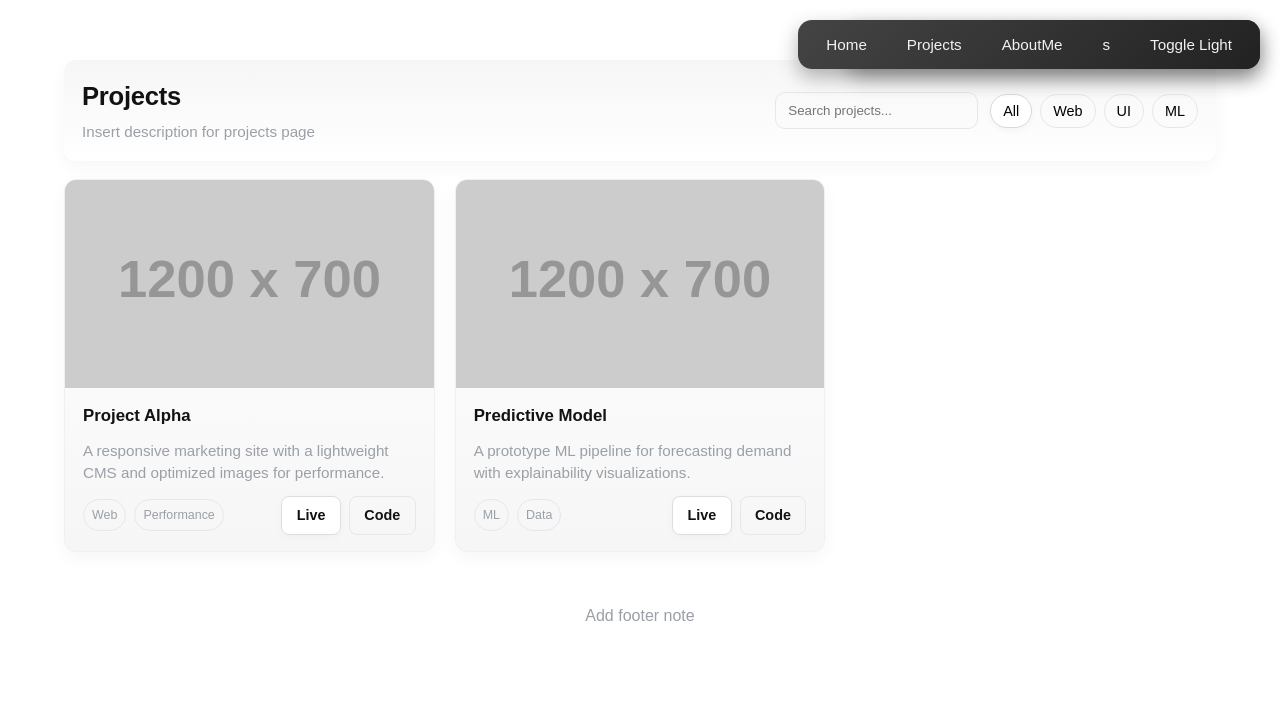
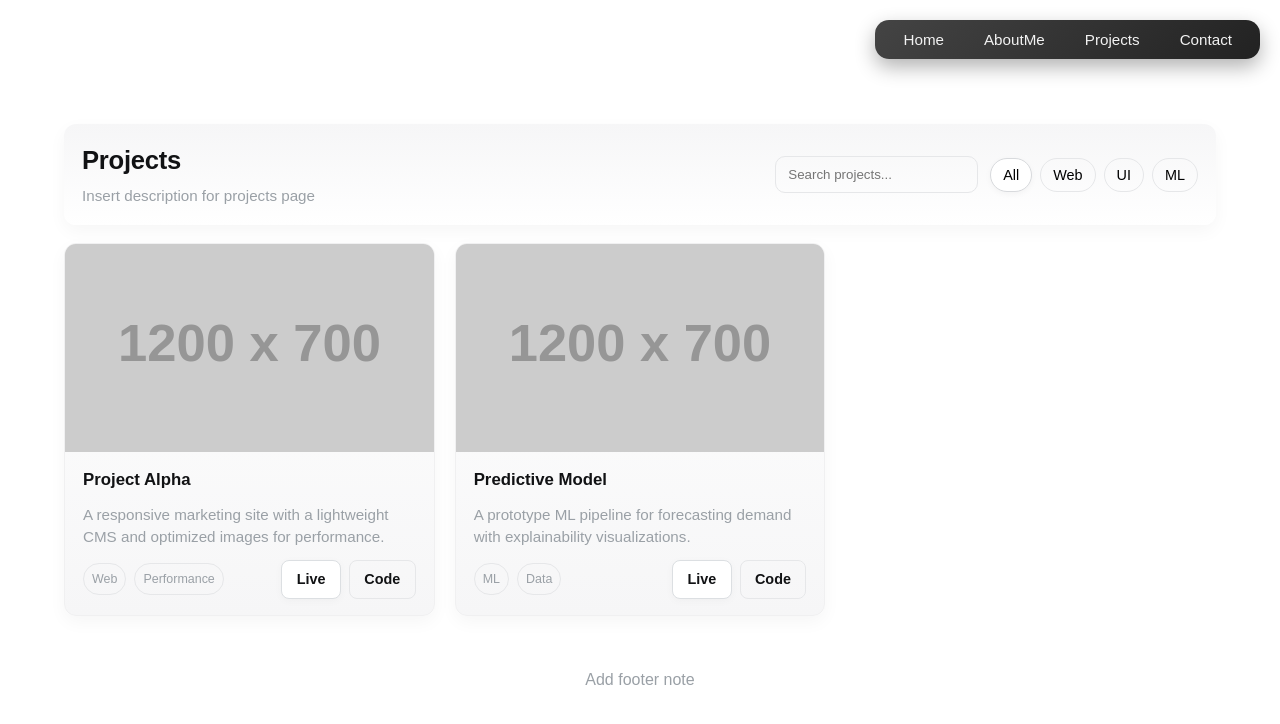
Before and after one commit to YuslenLopez/WebPortfolioTemplate, a plain HTML site: page projects.html in a window 1280 px wide. Drawn offline with Linux system fonts and the light colour scheme; placeholder pictures from the web are drawn by us.

Commit message:
Final template changes

```diff
--- a/projects.html
+++ b/projects.html
@@ -11,25 +11,16 @@
     <!-- Nav bar html code -->
     <nav class="navbar">
       <ul>
-      <li><a href="index.html">Home</a></li>
-      <li><a href="projects.html">Projects</a></li>
-      <li><a href="contact.html">Contacts</a></li>
-      <li><button id="navbutton">Toggle Light</button></li>
+        <li><a href="index.html">Home</a></li>
+        <li><a href="aboutme.html">AboutMe</a></li>
+        <li><a href="projects.html">Projects</a></li>
+        <li><a href="contact.html">Contact</a></li>
       </ul>
     </nav>
 
 
-        <header class="header-container">
-          <nav class="navbar">
-            <ul>
-              <li><a href="index.html">Home</a></li>
-              <li><a href="projects.html">Projects</a></li>
-              <li><a href="aboutme.html">AboutMe</a></li>
-              <li><a href="contact.html">s</a></li>
-              <li><button id="navbutton">Toggle Light</button></li>
-            </ul>
-          </nav>
-        </header>
+    <!-- space out the first content from the nav bar so content isnt under nav bar -->
+    <div class="firstSection"></div>
 
     <main class="page-wrap" aria-labelledby="projects-heading">
       <!-- Beginning of header bar with search bar and description -->
```
Also changed, not shown: aboutme.html (+1 -2 lines), contact.html (+1 -1 lines), index.html (+1 -2 lines).
